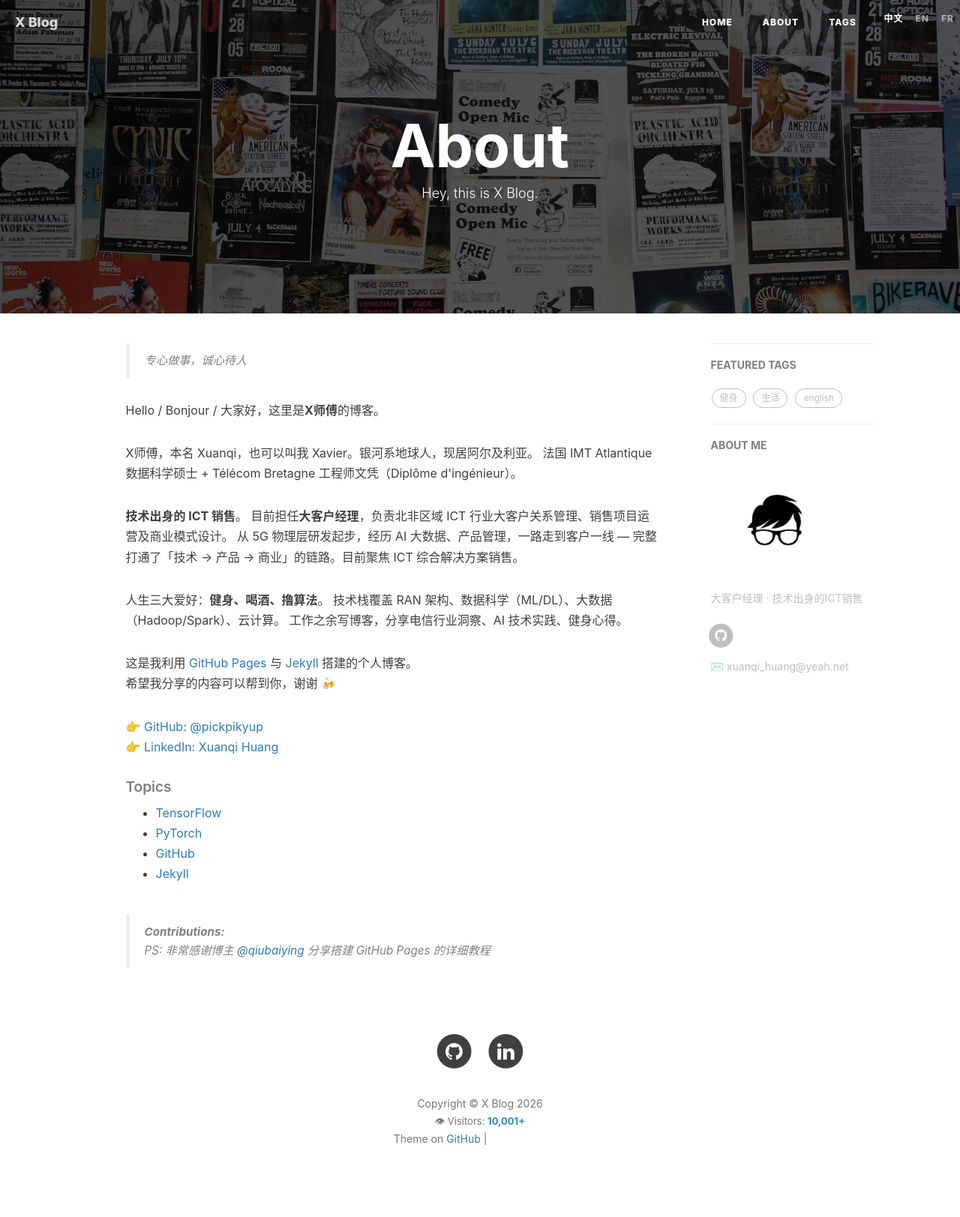
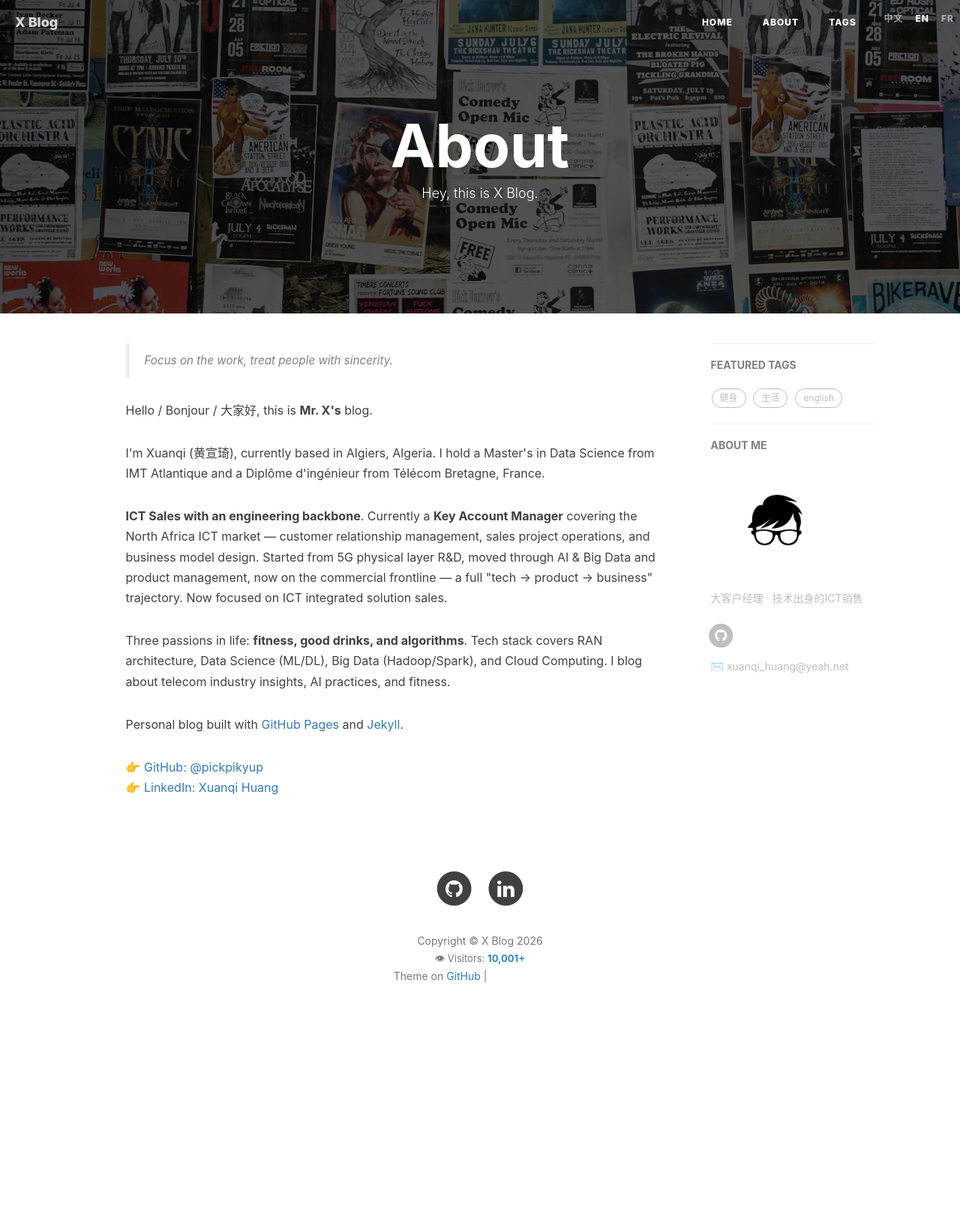
Before and after one commit to pickpikyup/pickpikyup.github.io, a Jekyll site: the page built from about.html, in a window 1280 px wide. Shown: the whole page at 75% size. Built offline with Jekyll 4.4.1, drawn with Linux system fonts in a browser that asks for light colours; nearby versions of some CDN libraries; comment, search, counter and statistics services are not loaded; after the commit the page ends 1406 px from its top, so only the background shows below that; some of the changed lines change nothing that is shown; grey boxes are pictures that could not be loaded.

Commit message:
refactor: replace Google Translate with pure CSS/JS language switcher
- Remove Google Translate widget (blocked/unreliable) entirely
- Pure JS: switchLang() sets html.lang-* class, CSS handles visibility
- Zero external dependencies, works everywhere
- About page: zh/en content already exists, fr placeholder added
- Non-About pages: yellow notice banner when switching to EN/FR
- Browser language detection on first visit

```diff
--- a/_includes/footer.html
+++ b/_includes/footer.html
@@ -245,104 +245,56 @@
 <!-- Language Switcher Styles -->
 <style>
 .nav-lang-divider { color: #666; padding: 15px 2px !important; font-size: 14px; pointer-events: none; }
-.lang-btn { font-size: 12px !important; padding: 15px 8px !important; opacity: 0.55; transition: opacity 0.2s; }
+.lang-btn { font-size: 12px !important; padding: 15px 8px !important; opacity: 0.55; transition: opacity 0.2s; cursor: pointer; }
 .lang-btn:hover { opacity: 0.85; }
 .lang-btn.active { opacity: 1; font-weight: 700; }
 @media (max-width: 767px) {
     .nav-lang-divider { display: none; }
     .lang-btn { padding: 10px 8px !important; }
 }
+
+/* Translation notice */
+.lang-notice { display: none; background: #fff3cd; color: #856404; text-align: center; padding: 6px 12px; font-size: 13px; border-bottom: 1px solid #ffc107; }
+html.lang-en .lang-notice, html.lang-fr .lang-notice { display: block; }
+
+/* About page language divs */
+.zh, .en, .fr { display: none; }
+html.lang-zh .zh { display: block; }
+html.lang-en .en { display: block; }
+html.lang-fr .fr { display: block; }
 </style>
-
-<!-- Hidden Google Translate -->
-<div id="google_translate_element" style="display:none;"></div>
 
 <script>
 (function() {
-    var GT_TIMEOUT = 8000;
-    var gtLoaded = false;
-    var gtFailed = false;
+    var LANG_KEY = 'blog_lang';
+    var current = 'zh-CN';
 
-    function hideLangBtns() {
-        var els = document.querySelectorAll('.lang-btn, .nav-lang-divider');
-        for (var i = 0; i < els.length; i++) { els[i].style.display = 'none'; }
+    try {
+        var saved = localStorage.getItem(LANG_KEY);
+        if (saved === 'en' || saved === 'fr') current = saved;
+    } catch(e) {}
+
+    if (current === 'zh-CN') {
+        var n = navigator.language || '';
+        if (n.startsWith('en')) current = 'en';
+        else if (n.startsWith('fr')) current = 'fr';
     }
 
-    window.googleTranslateElementInit = function() {
-        new google.translate.TranslateElement({
-            pageLanguage: 'zh-CN',
-            includedLanguages: 'zh-CN,en,fr',
-            layout: google.translate.TranslateElement.InlineLayout.SIMPLE,
-            autoDisplay: false
-        }, 'google_translate_element');
-        gtLoaded = true;
-    };
+    function apply(lang) {
+        current = lang;
+        try { localStorage.setItem(LANG_KEY, lang); } catch(e) {}
+        var id = lang === 'zh-CN' ? 'zh' : lang;
+        document.querySelectorAll('.lang-btn').forEach(function(b) { b.classList.remove('active'); });
+        var btn = document.getElementById('lang-' + id);
+        if (btn) btn.classList.add('active');
+        document.documentElement.className = 'lang-' + lang;
+        window.dispatchEvent(new CustomEvent('langchange', { detail: { lang: lang } }));
+    }
 
-    window.switchLang = function(lang) {
-        if (gtFailed) return;
-        var select = document.querySelector('.goog-te-combo');
-
-        if (select) {
-            select.value = lang;
-            select.dispatchEvent(new Event('change'));
-        } else if (!gtLoaded) {
-            var retries = 0;
-            var retry = setInterval(function() {
-                select = document.querySelector('.goog-te-combo');
-                if (select) {
-                    clearInterval(retry);
-                    select.value = lang;
-                    select.dispatchEvent(new Event('change'));
-                }
-                if (gtFailed || ++retries > 15) {
-                    clearInterval(retry);
-                    if (!select) hideLangBtns();
-                }
-            }, 200);
-        } else {
-            hideLangBtns();
-            return;
-        }
-
-        try { localStorage.setItem('blog_lang', lang); } catch(e) {}
-        document.querySelectorAll('.lang-btn').forEach(function(b) { b.classList.remove('active'); });
-        var btn = document.getElementById('lang-' + (lang === 'zh-CN' ? 'zh' : lang));
-        if (btn) btn.classList.add('active');
-    };
-
-    // Timeout: if GT doesn't load in 8s, gracefully hide the buttons
-    setTimeout(function() {
-        if (!gtLoaded) { gtFailed = true; hideLangBtns(); }
-    }, GT_TIMEOUT);
-
-    // Auto-restore saved language
-    (function() {
-        var saved = null;
-        try { saved = localStorage.getItem('blog_lang'); } catch(e) {}
-        if (!saved) {
-            var navLang = navigator.language || '';
-            if (navLang.startsWith('en')) saved = 'en';
-            else if (navLang.startsWith('fr')) saved = 'fr';
-        }
-        if (saved && saved !== 'zh-CN') {
-            var retries = 0;
-            var interval = setInterval(function() {
-                var s = document.querySelector('.goog-te-combo');
-                if (s) {
-                    clearInterval(interval);
-                    s.value = saved;
-                    s.dispatchEvent(new Event('change'));
-                    document.querySelectorAll('.lang-btn').forEach(function(b) { b.classList.remove('active'); });
-                    var btn = document.getElementById('lang-' + saved);
-                    if (btn) btn.classList.add('active');
-                }
-                if (gtFailed || ++retries > 30) clearInterval(interval);
-            }, 200);
-        }
-    })();
+    window.switchLang = apply;
+    apply(current);
 })();
 </script>
-<script src="https://translate.google.com/translate_a/element.js?cb=googleTranslateElementInit"></script>
 
 
 <!-- Side Catalog -->
--- a/_layouts/default.html
+++ b/_layouts/default.html
@@ -7,6 +7,13 @@
 <body ontouchstart="">
 
     {% include nav.html %}
+
+    {% unless page.url == '/about/' %}
+    <div class="lang-notice">
+        This page hasn't been translated yet. Showing original Chinese content.
+        <a href="javascript:void(0)" onclick="switchLang('zh-CN')" style="color:#856404;text-decoration:underline;margin-left:8px;">Switch to 中文</a>
+    </div>
+    {% endunless %}
 
     {{ content }}
 
--- a/about.html
+++ b/about.html
@@ -53,7 +53,7 @@ header-img: "img/home-bg.jpg"
 </div>
 
 <!-- English Version -->
-<div class="en post-container" style="display:none;">
+<div class="en post-container">
     <blockquote><p>Focus on the work, treat people with sincerity.</p></blockquote>
 
     <p>Hello / Bonjour / 大家好, this is <strong>Mr. X's</strong> blog.</p>
@@ -84,36 +84,18 @@ header-img: "img/home-bg.jpg"
     </p>
 </div>
 
+<!-- French Version -->
+<div class="fr post-container">
+    <blockquote><p>Version française à venir.</p></blockquote>
+    <p>🇫🇷 La version française de cette page est en cours de préparation. Merci de votre patience !</p>
+</div>
+
 <!-- Handle Language Change -->
 <script type="text/javascript">
-    var $zh = document.querySelector(".zh");
-    var $en = document.querySelector(".en");
-    var $select = document.querySelector("select");
-
-    window.addEventListener('hashchange', _render);
-
-    function _render(){
-        var _hash = window.location.hash;
-        if(_hash == "#en"){
-            $select.selectedIndex = 1;
-            $en.style.display = "block";
-            $zh.style.display = "none";
-        }else{
-            $select.selectedIndex = 0;
-            $zh.style.display = "block";
-            $en.style.display = "none";
-        }
-    }
-
-    function onLanChange(index){
-        if(index == 0){
-            window.location.hash = "#zh"
-        }else{
-            window.location.hash = "#en"
-        }
-    }
-
-    _render();
+    window.addEventListener('langchange', function(e) {
+        // CSS handles visibility via html.lang-* class
+        // This listener exists for any page-specific overrides
+    });
 </script>
 
 
```
